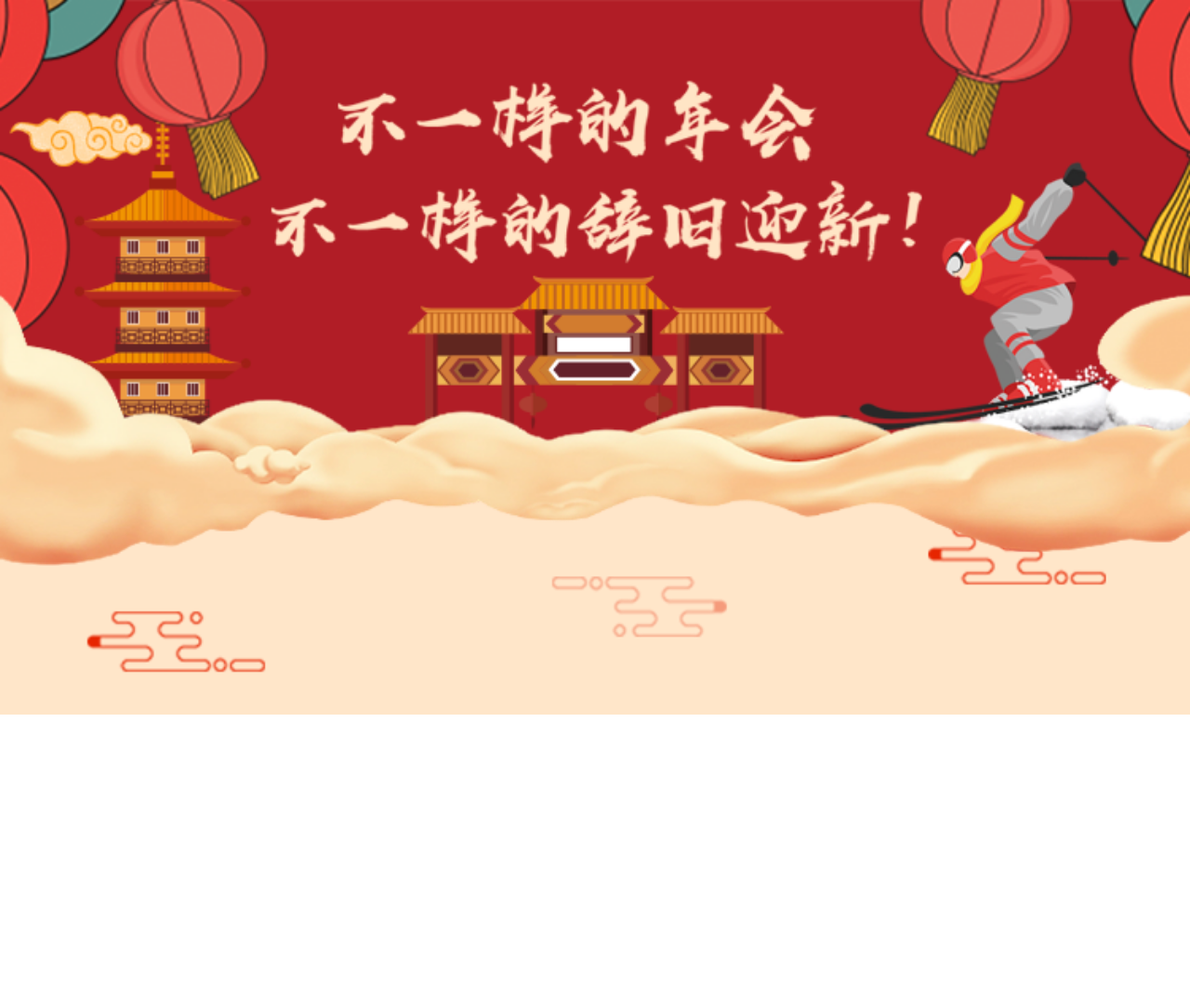
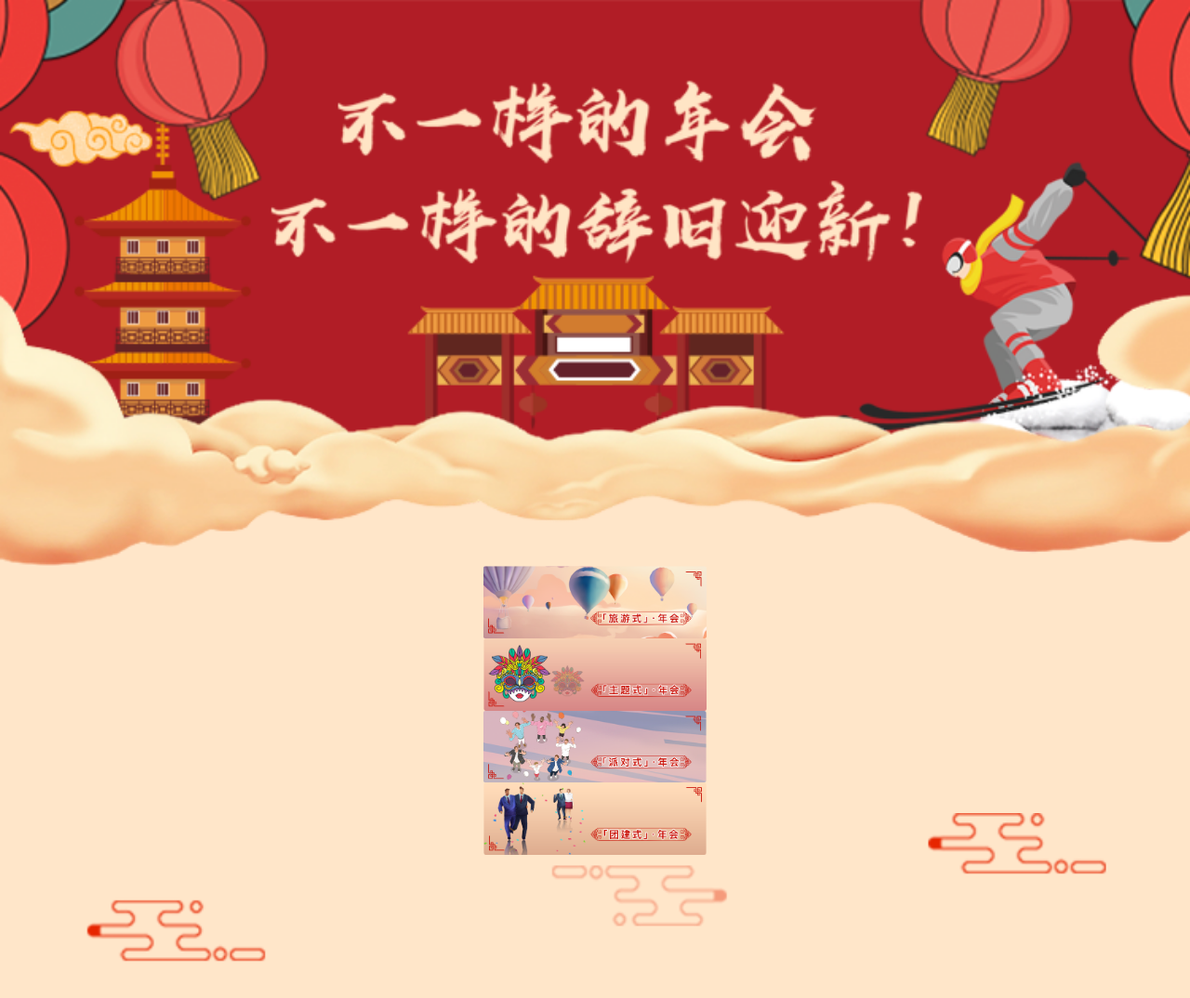
Before and after one commit to LiLeisFine/annualMeeting, a plain HTML site: page index_m.html in a window 1280 px wide. Shown: the whole page at 93% size. Before the commit the page ends 800 px from the top, so only its background shows below. Drawn offline with Linux system fonts and the light colour scheme.

Commit message:
添加页面col元素

```diff
--- a/index_m.html
+++ b/index_m.html
@@ -13,6 +13,14 @@
 <body>
     <div class="outsideBody_m">
         <div class="topImg"><img src="images/amHeadBg_m.png" alt=""></div>
+        <div class="midContent">
+            <ul class="midColBox">
+                <li><img src="images/annualMeetingCol01_m.png" alt=""></li>
+                <li><img src="images/annualMeetingCol02_m.png" alt=""></li>
+                <li><img src="images/annualMeetingCol03_m.png" alt=""></li>
+                <li><img src="images/annualMeetingCol04_m.png" alt=""></li>
+            </ul>
+        </div>
     </div>
 </body>
 </html>
--- a/styleSheet/index_m.css
+++ b/styleSheet/index_m.css
@@ -17,3 +17,13 @@ img{vertical-align:top;border:none}
 .topImg img{
     width: 100%;
 }
+.midContent{
+    width: 15rem;
+    margin: 0 auto;
+}
+.midColBox>li{
+    border-radius:1rem;
+}
+.midColBox>li>img{
+    width: 15rem;
+}
```
Also changed, not shown: 1 other file.
